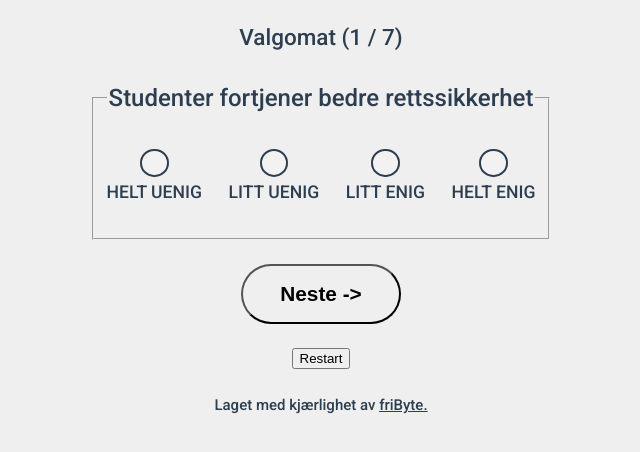
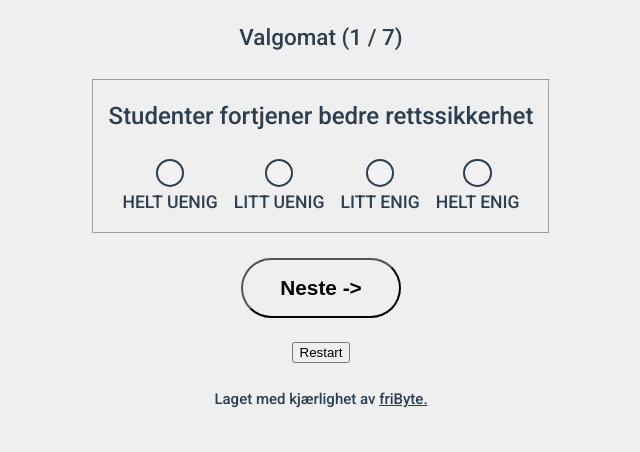
Before and after one commit to fribyte-code/valgomat, a Vue app: page / in a window 1280 px wide. Shown: the top 452 px of the page, without its empty margins (319-959 px from the left). Built offline with nearby package versions, Linux system fonts and the light colour scheme.

Commit message:
Move statement inside of the statement box

```diff
--- a/src/components/StatementForm.vue
+++ b/src/components/StatementForm.vue
@@ -24,9 +24,14 @@ let options = {
     class="statement-form"
     @submit.prevent="$emit('submit', statement, userValue)"
   >
-    <fieldset class="statement-options">
+    <fieldset class="statement-group">
       <legend>{{ statement.statement }}</legend>
-      <span class="radio-option" v-for="(val, option) in options" :key="option">
+      <span class="options">
+        <span
+          class="radio-option"
+          v-for="(val, option) in options"
+          :key="option"
+        >
           <input
             type="radio"
             :value="val"
@@ -35,6 +40,7 @@ let options = {
             name="agreement"
           />
           <label :for="'alternative-' + val.toString()">{{ option }}</label>
+        </span>
       </span>
     </fieldset>
     <br />
@@ -53,18 +59,25 @@ p {
   font-weight: bold;
 }
 
-.statement-options {
+.statement-group {
+  display: flex;
+  flex-direction: column;
+  align-items: center;
+  justify-content: space-between;
+  gap: 1.5rem;
+  min-width: 350px;
+  padding: 1rem 0.8rem;
+}
+.statement-group legend {
+  float: left;
+  font-size: 1.5rem;
+  font-weight: 500;
+}
+.statement-group .options {
   display: flex;
   flex-direction: row;
-  align-items: center;
-  justify-content: space-between;
+  justify-content: space-around;
   gap: 1rem;
-  min-width: 350px;
-  padding: 2rem 0.8rem;
-}
-.statement-options legend {
-  font-size: 1.5rem;
-  font-weight: 500;
 }
 
 .radio-option {
```
Lines whose indentation alone changed are shown as unchanged.
